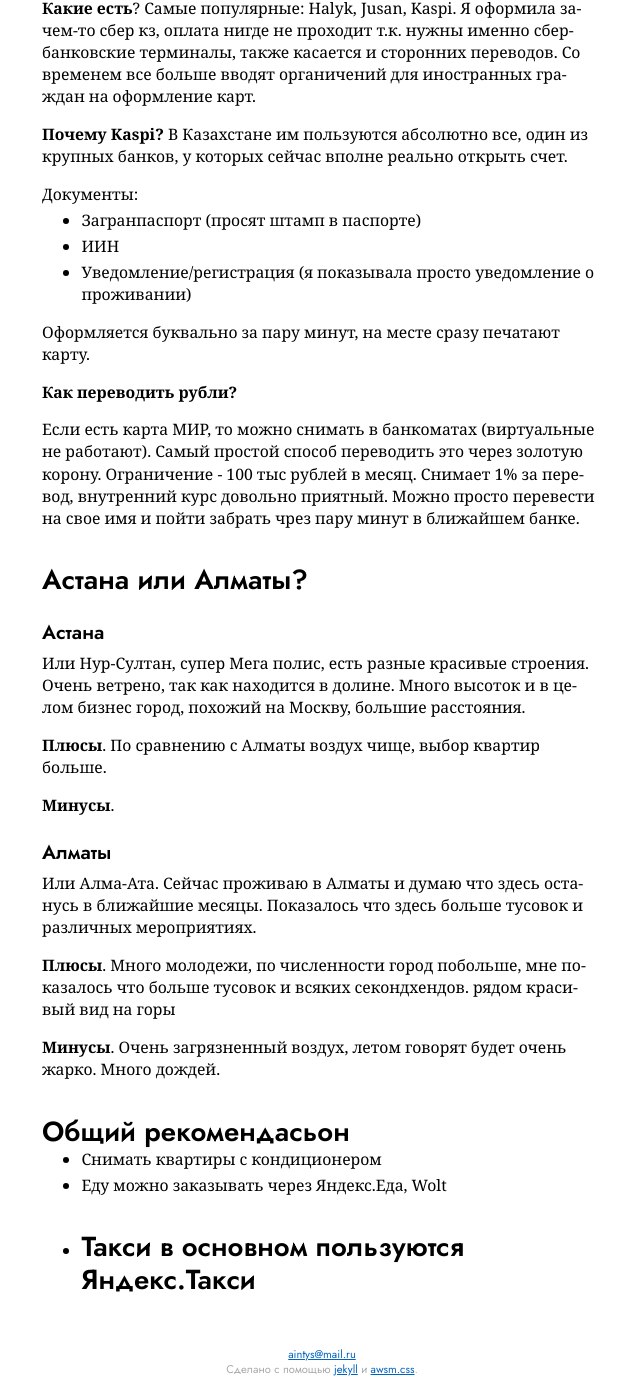
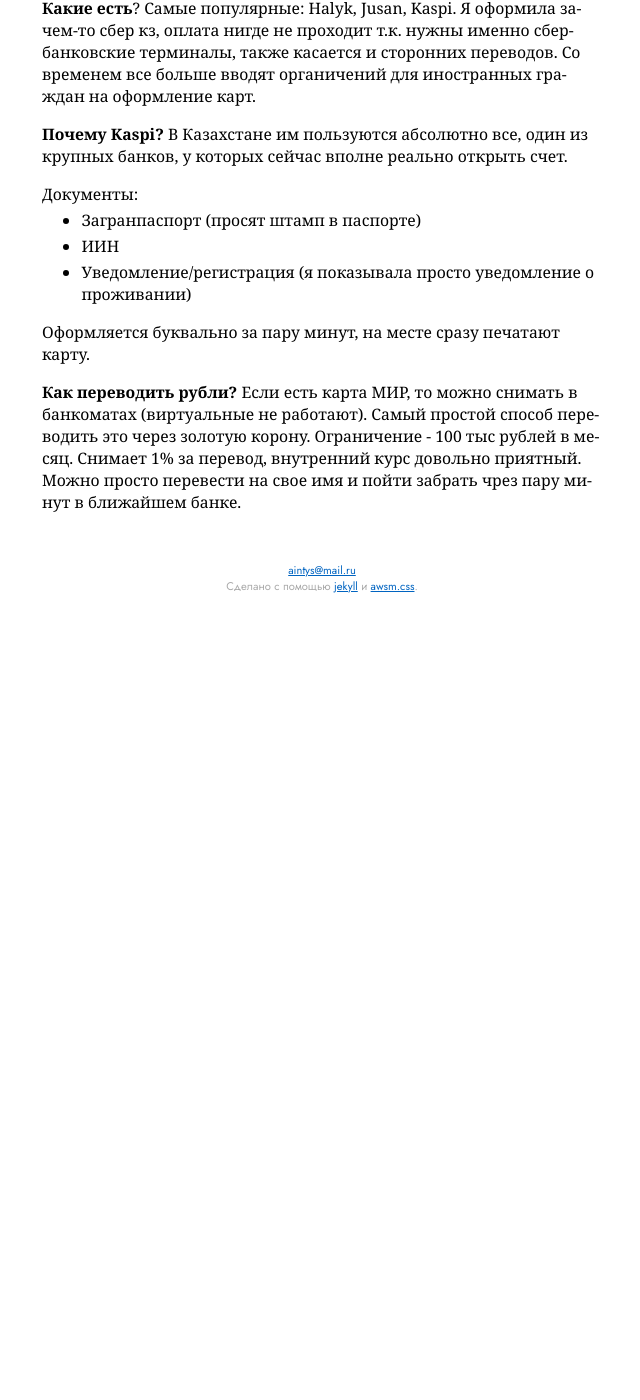
Before and after one commit to keresm/keresaina.github.io, a Jekyll site: the page built from _posts/2022-05-02-kz.md, in a window 1280 px wide and 1400 px high, scrolled down 2897 px. Shown: the whole window, without its empty margins (318-958 px from the left). Built offline with Jekyll 4.4.1, drawn with Linux system fonts in a browser that asks for light colours; after the commit the page ends 3527 px from its top, so only the background shows below that; some of the changed text lies outside the part shown.

Commit message:
Update 2022-05-02-kz.md

```diff
--- a/_posts/2022-05-02-kz.md
+++ b/_posts/2022-05-02-kz.md
@@ -87,31 +87,4 @@
 
 Оформляется буквально за пару минут, на месте сразу печатают карту.
 
-**Как переводить рубли?**
-
-Если есть карта МИР, то можно снимать в банкоматах (виртуальные не работают). Самый простой способ переводить это через золотую корону. Ограничение - 100 тыс рублей в месяц. Снимает 1% за перевод, внутренний курс довольно приятный. Можно просто перевести на свое имя и пойти забрать чрез пару минут в ближайшем банке.
-
-## Астана или Алматы?
-
-### Астана
-
-Или Нур-Султан, супер Мега полис, есть разные красивые строения. Очень ветрено, так как находится в долине. Много высоток и в целом бизнес город, похожий на Москву, большие расстояния.
-
-**Плюсы**. По сравнению с Алматы воздух чище, выбор квартир больше.
-
-**Минусы**.
-
-### Алматы
-
-Или Алма-Ата. Сейчас проживаю в Алматы и думаю что здесь останусь в ближайшие месяцы. Показалось что здесь больше тусовок и различных мероприятиях.
-
-**Плюсы**. Много молодежи, по численности город побольше, мне показалось что больше тусовок и всяких секондхендов. рядом красивый вид на горы
-
-**Минусы**. Очень загрязненный воздух, летом говорят будет очень жарко. Много дождей.
-
-## Общий рекомендасьон
-
-- Снимать квартиры с кондиционером
-- Еду можно заказывать через Яндекс.Еда, Wolt
-- Такси в основном пользуются Яндекс.Такси
--
+**Как переводить рубли?**  Если есть карта МИР, то можно снимать в банкоматах (виртуальные не работают). Самый простой способ переводить это через золотую корону. Ограничение - 100 тыс рублей в месяц. Снимает 1% за перевод, внутренний курс довольно приятный. Можно просто перевести на свое имя и пойти забрать чрез пару минут в ближайшем банке.
```
Also changed, not shown: other parts of _posts/2022-05-02-kz.md (+2 -2 lines).
